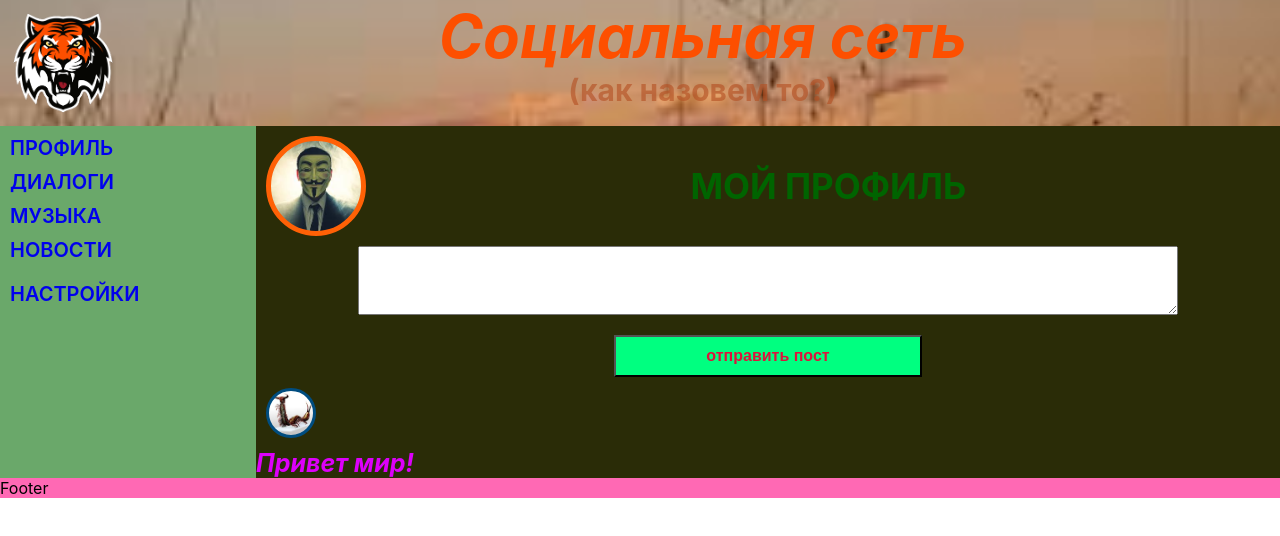
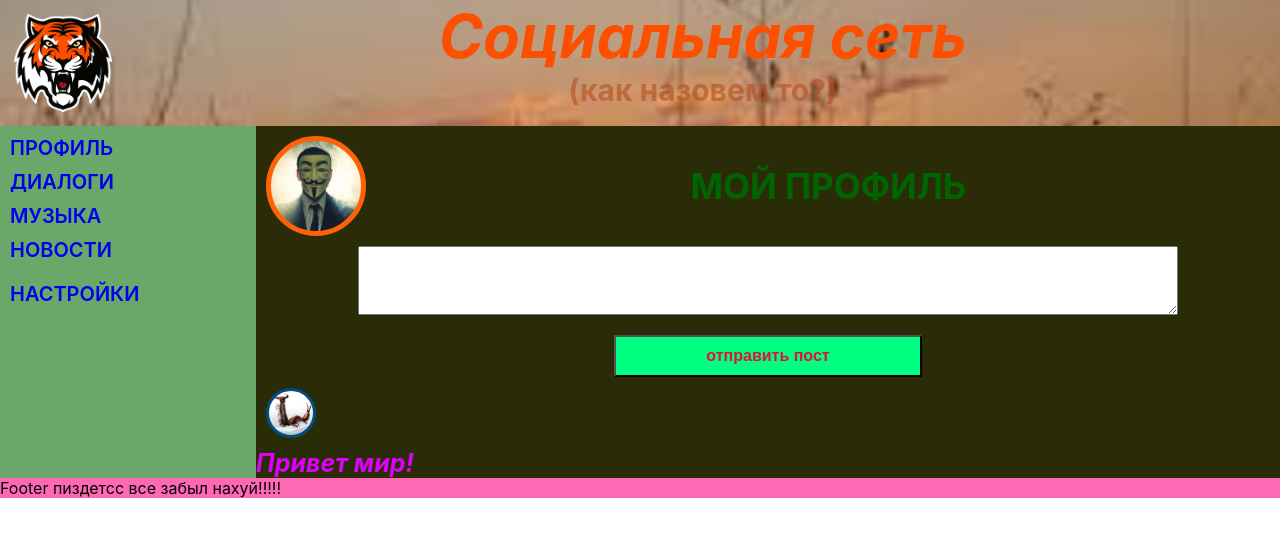
Before and after one commit to Babadooc/Site, a React (Create React App) app in the folder my-app/: page / in a window 1280 px wide. Shown: the top 536 px of the page. Built offline with nearby package versions, Linux system fonts and the light colour scheme.

Commit message:
ох блин

```diff
--- a/my-app/src/Footer/Footer.jsx
+++ b/my-app/src/Footer/Footer.jsx
@@ -3,7 +3,7 @@ import style from'./Footer.module.css';
 const Footer=()=> {
   return (
     <div className={style.Footer}>
-      Footer
+      Footer пиздетсс все забыл нахуй!!!!!
     </div>
   );
 }
```
